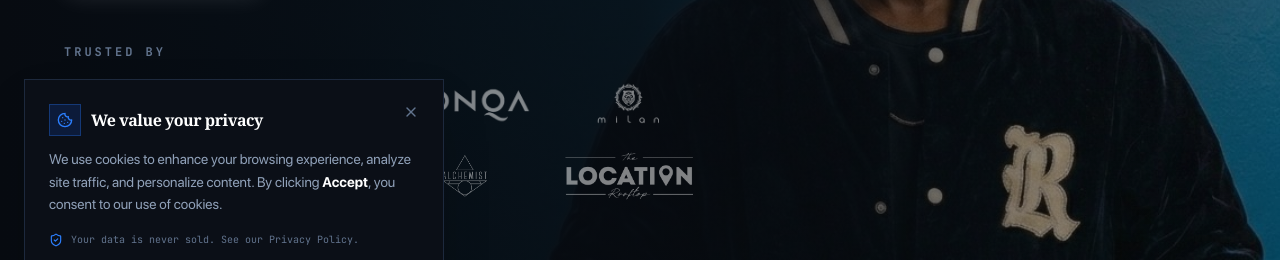
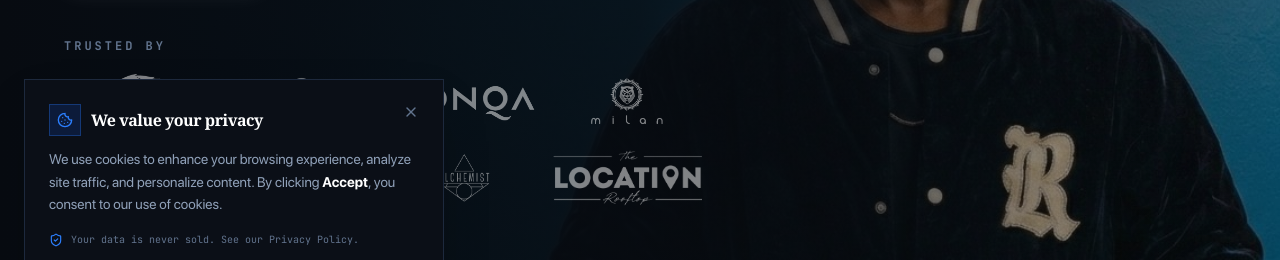
Before and after one commit to TonyMutuma/Overkill-Entertainment, a React (Vite) app: page / in a window 1280 px wide. Shown: the part 442-702 px from the top of the page. Built offline with nearby package versions, Linux system fonts and the light colour scheme; no server answers.

Commit message:
style: further tighten Trusted By gaps and enlarge logos

```diff
--- a/src/components/HomeView.tsx
+++ b/src/components/HomeView.tsx
@@ -107,7 +107,7 @@ export const HomeView: React.FC<HomeViewProps> = ({
                       <img
                         src={venue.logo}
                         alt={venue.name}
-                        className={`w-auto max-w-full object-contain brightness-0 invert opacity-70 group-hover:opacity-100 transition-opacity ${isSquare ? 'h-12 sm:h-14' : 'h-10 sm:h-12'}`}
+                        className={`w-auto max-w-full object-contain brightness-0 invert opacity-70 group-hover:opacity-100 transition-opacity ${isSquare ? 'h-14 sm:h-16' : 'h-12 sm:h-14'}`}
                       />
                     ) : (
                       <div className="text-left">
@@ -129,10 +129,10 @@ export const HomeView: React.FC<HomeViewProps> = ({
                 const rowTwo = TRUST_VENUES.slice(half);
                 return (
                   <>
-                    <div className="grid grid-cols-4 items-center justify-items-center gap-x-2 sm:gap-x-3 gap-y-3 sm:gap-y-4 opacity-70 mb-3 sm:mb-4">
+                    <div className="grid grid-cols-4 items-center justify-items-center gap-x-1 sm:gap-x-2 gap-y-2 sm:gap-y-3 opacity-70 mb-2 sm:mb-3">
                       {rowOne.map(renderVenue)}
                     </div>
-                    <div className="grid grid-cols-4 items-center justify-items-center gap-x-2 sm:gap-x-3 gap-y-3 sm:gap-y-4 opacity-70">
+                    <div className="grid grid-cols-4 items-center justify-items-center gap-x-1 sm:gap-x-2 gap-y-2 sm:gap-y-3 opacity-70">
                       {rowTwo.map(renderVenue)}
                     </div>
                   </>
```
